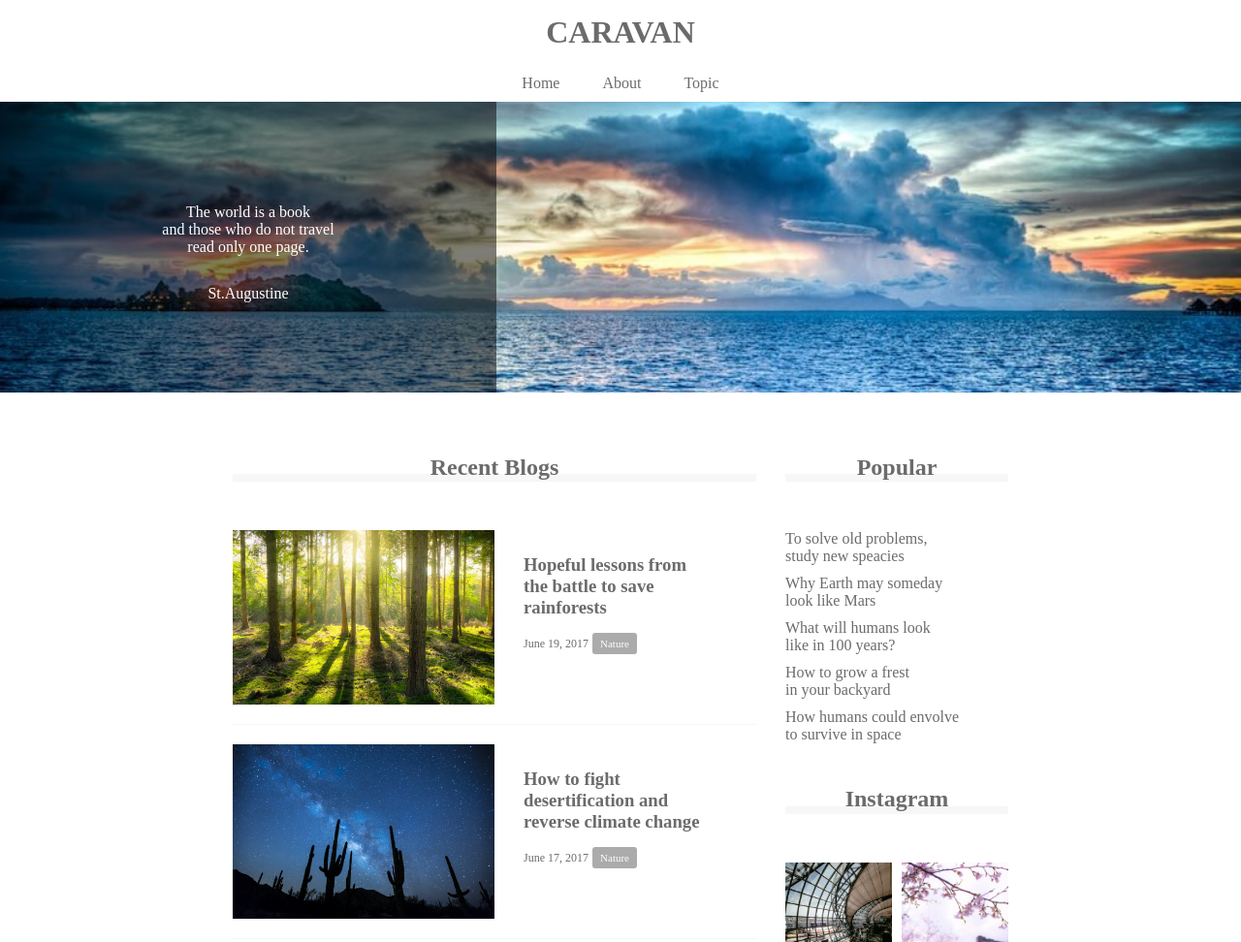
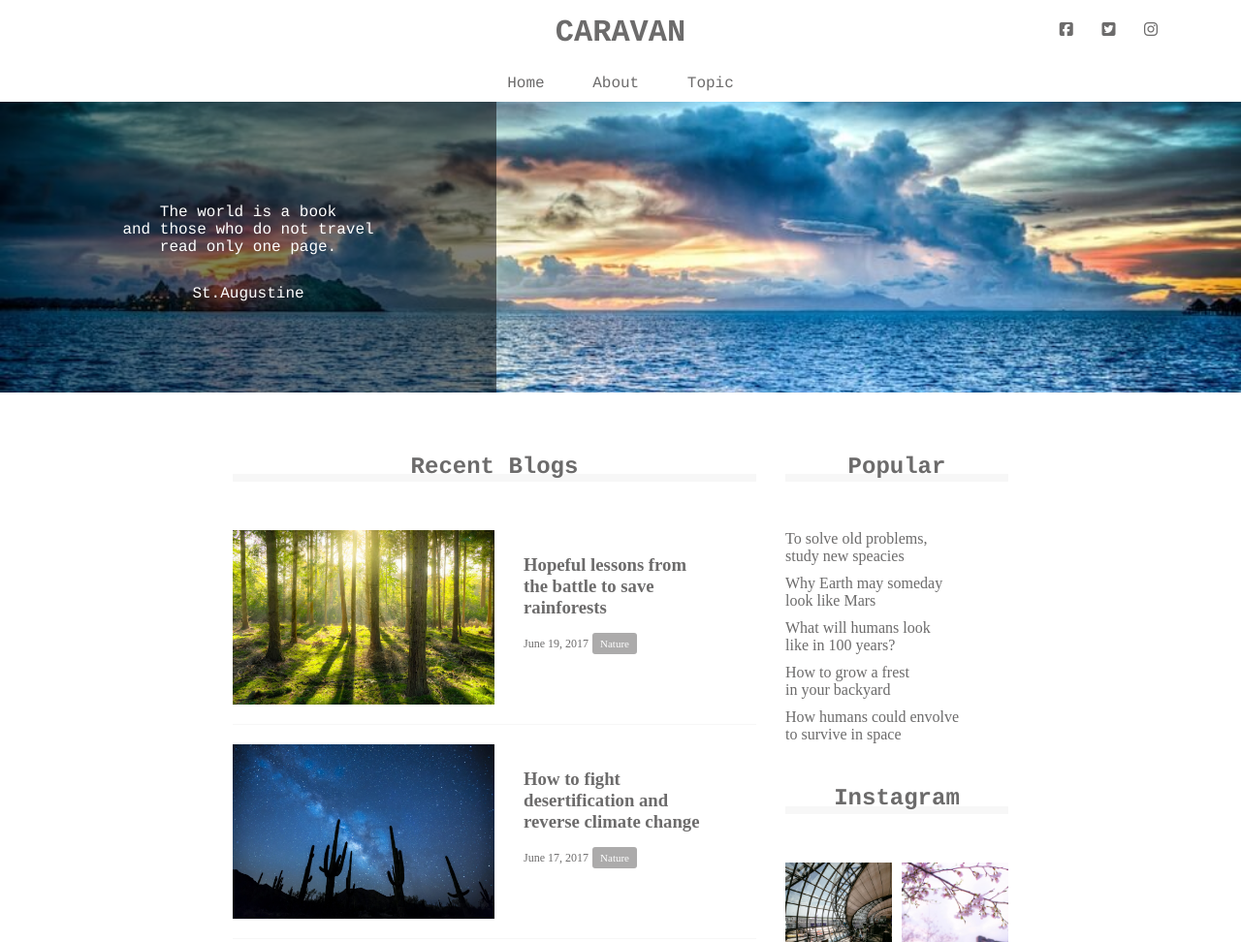
Before and after one commit to syusaku18/2-9-, a plain HTML site: page caravan/index.html in a window 1280 px wide. Shown: the top 972 px of the page at 97% size. Drawn offline with Linux system fonts and the light colour scheme.

Commit message:
[finish]1-9

```diff
--- a/caravan/index.html
+++ b/caravan/index.html
@@ -4,6 +4,7 @@
 <head>
   <meta charset="utf-8" />
   <link rel="stylesheet" href="style.css" />
+  <script src="https://kit.fontawesome.com/7c3783f28c.js" crossorigin="anonymous"></script>
   <title>CARAVAN</title>
 </head>
 
@@ -15,6 +16,11 @@
       </a>
 
     </h1>
+    <div class="social">
+      <i class="fab fa-facebook-square"></i>
+      <i class="fab fa-twitter-square"></i>
+      <i class="fab fa-instagram"></i>
+    </div>
   </header>
   <nav>
     <ul class="nav-list">
--- a/caravan/style.css
+++ b/caravan/style.css
@@ -8,12 +8,25 @@
 a {
   text-decoration: none;
 }
+header,nav,h2,.main-visual,footer{
+  font-family: Chalkduster,"Bradley Hand",Courier,"Segoe Print",sans-serif;
+}
 
 header {
   width: 90%;
   padding: 15px 0;
   margin: 0 auto;
   text-align: center;
+  position: relative;
+}
+.social{
+  position: absolute;
+  top: 22px;
+  right: 22px;
+}
+.social i{
+  display: inline-block;
+  margin-left: 20px;
 }
 
 header .heading {
```
